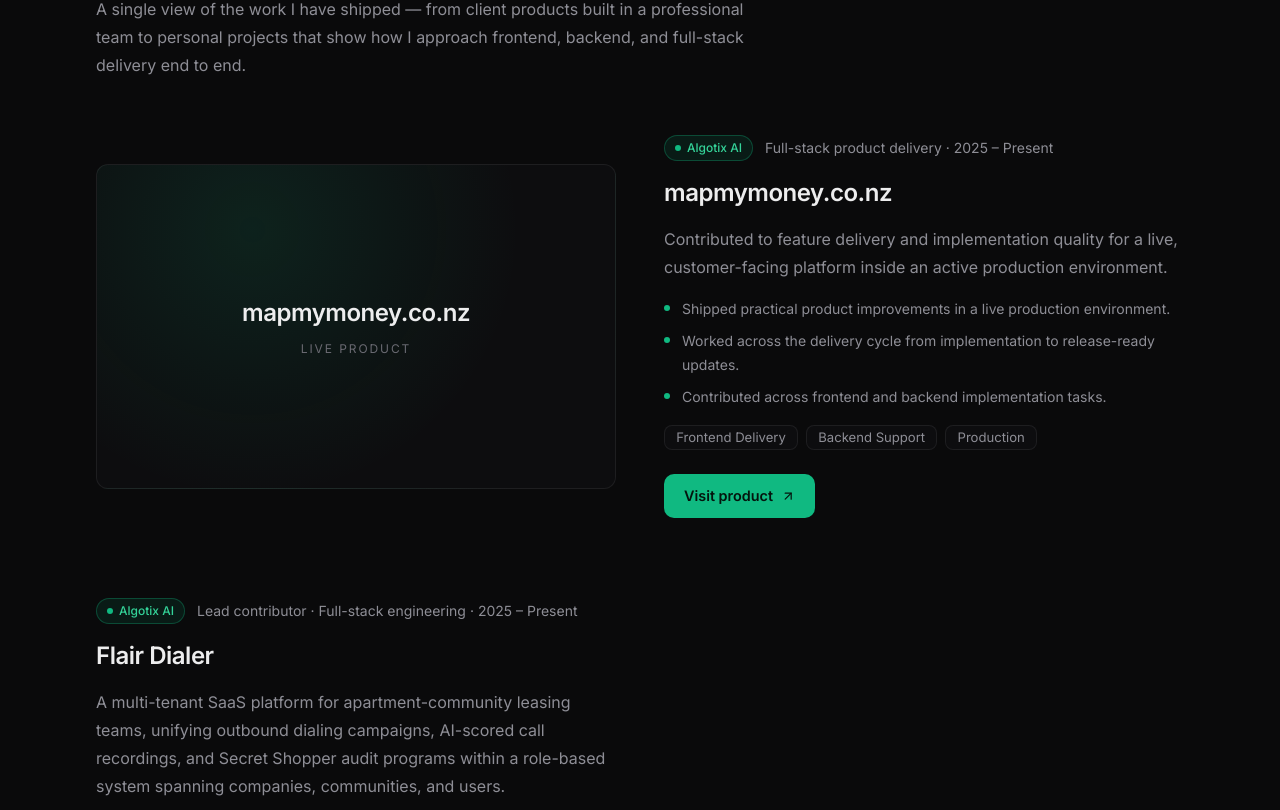
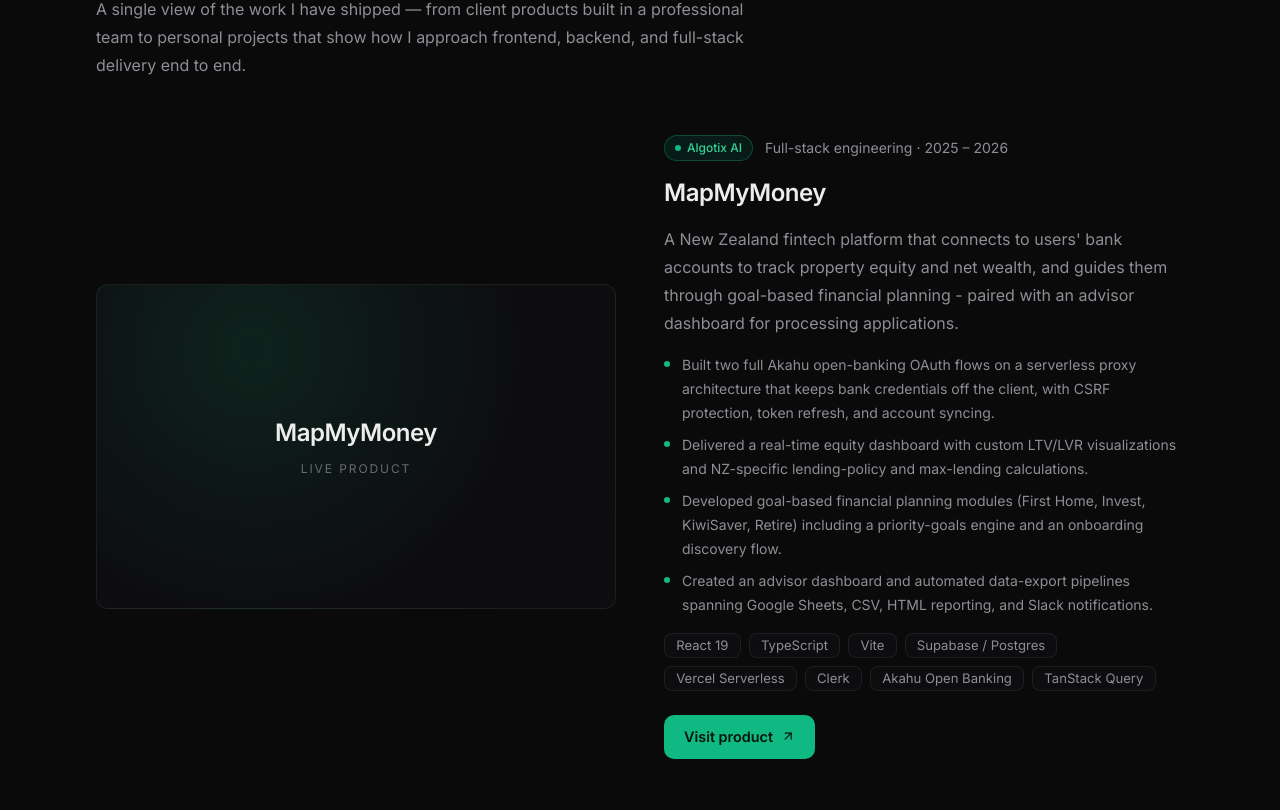
Before and after one commit to imabwahab/portfolio, a React (Vite) app: page / in a window 1280 px wide. Shown: the part 2410-3220 px from the top of the page. Built offline with nearby package versions, Linux system fonts and the light colour scheme.

Commit message:
chore: updated the mapmymoney project

```diff
--- a/src/data/projects.js
+++ b/src/data/projects.js
@@ -3,20 +3,30 @@
 
 export const projectData = [
   {
-    name: "mapmymoney.co.nz",
+    name: "MapMyMoney",
     source: "Algotix AI",
     kind: "client",
     image: null,
     website: "https://mapmymoney.co.nz",
-    role: "Full-stack product delivery",
-    period: "2025 – Present",
-    stack: ["Frontend Delivery", "Backend Support", "Production"],
+    role: "Full-stack engineering",
+    period: "2025 – 2026",
+    stack: [
+      "React 19",
+      "TypeScript",
+      "Vite",
+      "Supabase / Postgres",
+      "Vercel Serverless",
+      "Clerk",
+      "Akahu Open Banking",
+      "TanStack Query",
+    ],
     summary:
-      "Contributed to feature delivery and implementation quality for a live, customer-facing platform inside an active production environment.",
+      "A New Zealand fintech platform that connects to users' bank accounts to track property equity and net wealth, and guides them through goal-based financial planning - paired with an advisor dashboard for processing applications.",
     highlights: [
-      "Shipped practical product improvements in a live production environment.",
-      "Worked across the delivery cycle from implementation to release-ready updates.",
-      "Contributed across frontend and backend implementation tasks.",
+      "Built two full Akahu open-banking OAuth flows on a serverless proxy architecture that keeps bank credentials off the client, with CSRF protection, token refresh, and account syncing.",
+      "Delivered a real-time equity dashboard with custom LTV/LVR visualizations and NZ-specific lending-policy and max-lending calculations.",
+      "Developed goal-based financial planning modules (First Home, Invest, KiwiSaver, Retire) including a priority-goals engine and an onboarding discovery flow.",
+      "Created an advisor dashboard and automated data-export pipelines spanning Google Sheets, CSV, HTML reporting, and Slack notifications.",
     ],
   },
   {
@@ -76,24 +86,6 @@
     ],
   },
   {
-    name: "Blog Platform",
-    source: "Personal",
-    kind: "personal",
-    image: BlogPlatform,
-    preview: "https://blog-source-pink.vercel.app/",
-    github: "https://github.com/imabwahab/blog-source.git",
-    role: "Full-stack MERN application",
-    period: "Portfolio project",
-    stack: ["React", "Node.js", "MongoDB", "JWT Auth"],
-    summary:
-      "A full-stack blogging platform covering content management, authentication, and an end-to-end MERN application workflow.",
-    highlights: [
-      "Connected frontend and backend layers in a single product workflow.",
-      "Implemented JWT-based authentication for protected actions.",
-      "Used MongoDB for content persistence and application state.",
-    ],
-  },
-  {
     name: "SAMS · Smart Appointment Management System",
     source: "Personal",
     kind: "personal",
@@ -121,4 +113,22 @@
       "Applied production patterns including JWT auth, bcrypt hashing, soft deletes, request logging, and consistent error handling.",
     ],
   },
+  {
+    name: "Blog Platform",
+    source: "Personal",
+    kind: "personal",
+    image: BlogPlatform,
+    preview: "https://blog-source-pink.vercel.app/",
+    github: "https://github.com/imabwahab/blog-source.git",
+    role: "Full-stack MERN application",
+    period: "Portfolio project",
+    stack: ["React", "Node.js", "MongoDB", "JWT Auth"],
+    summary:
+      "A full-stack blogging platform covering content management, authentication, and an end-to-end MERN application workflow.",
+    highlights: [
+      "Connected frontend and backend layers in a single product workflow.",
+      "Implemented JWT-based authentication for protected actions.",
+      "Used MongoDB for content persistence and application state.",
+    ],
+  },
 ];
```
